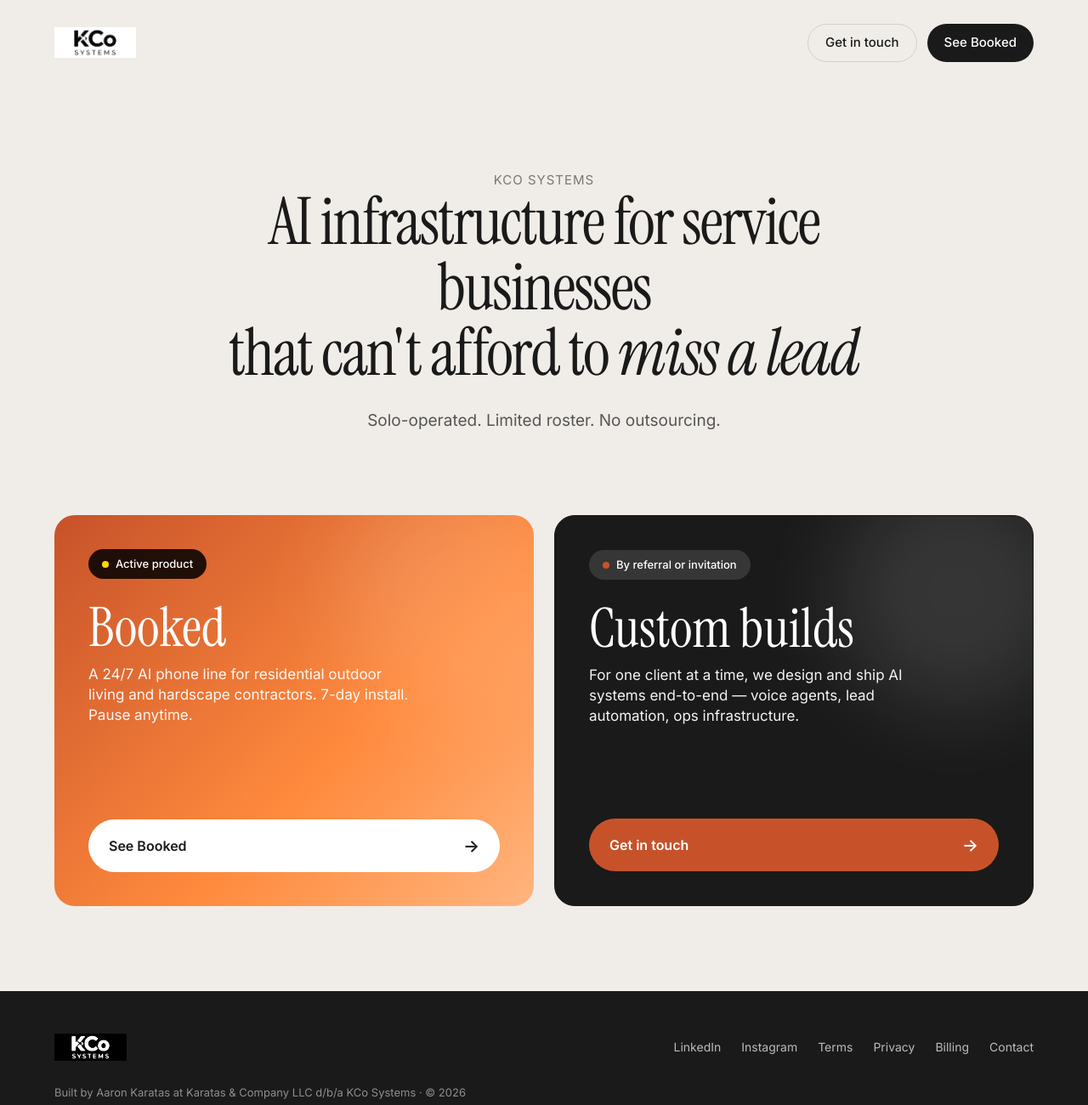
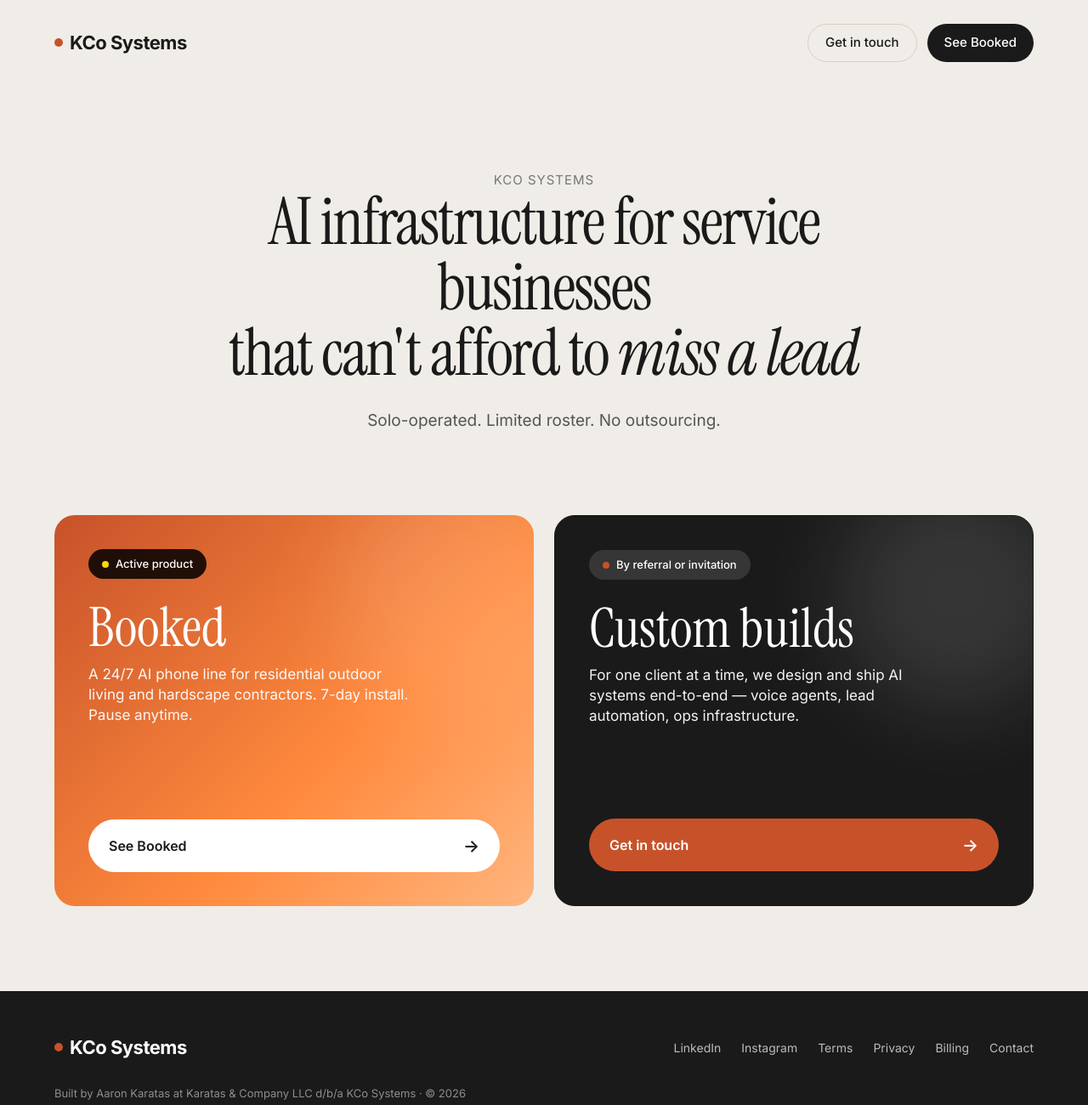
Before and after one commit to aaronk-git/kco-systems, a website: page public/index.html in a window 1280 px wide. Shown: the top 1300 px of the page at 85% size. Drawn offline with Linux system fonts and the light colour scheme.

Commit message:
Revert KCo logo image, restore text+dot logo treatment

```diff
--- a/public/index.html
+++ b/public/index.html
@@ -260,8 +260,9 @@
 
   <!-- Nav -->
   <nav>
-    <a href="/" class="logo" style="text-decoration:none;">
-      <img src="/kco-logo.jpg" alt="KCo Systems" style="height: 36px; display: block;">
+    <a href="/" class="logo">
+      <span class="logo-dot"></span>
+      KCo Systems
     </a>
     <div class="nav-actions">
       <a href="mailto:hello@kco-systems.com" class="btn btn-ghost" onclick="trackVA('email_cta_click', {location:'home_nav'})">Get in touch</a>
@@ -307,8 +308,9 @@
 <!-- Footer -->
 <footer>
   <div class="container">
-    <a href="/" class="logo" style="text-decoration:none;">
-      <img src="/kco-logo.jpg" alt="KCo Systems" style="height: 32px; filter: invert(1) brightness(2); display: block;">
+    <a href="/" class="logo">
+      <span class="logo-dot"></span>
+      KCo Systems
     </a>
     <div class="footer-links">
       <a href="https://www.linkedin.com/in/aaronkaratas/" target="_blank" rel="noopener">LinkedIn</a>
```
